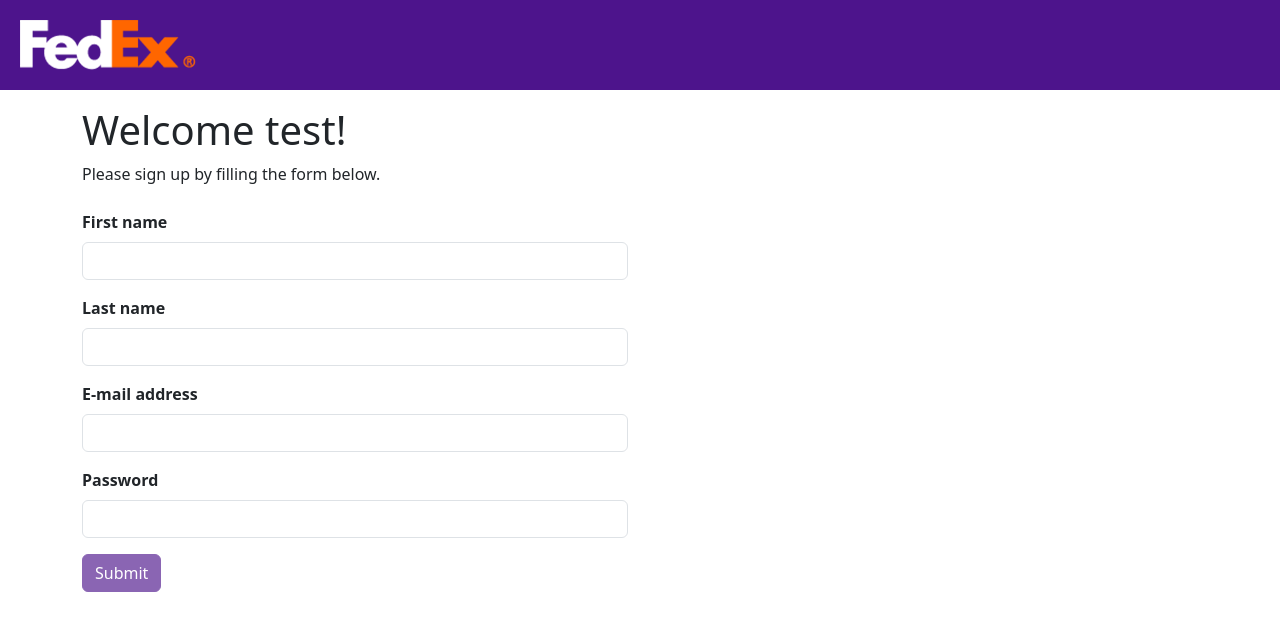
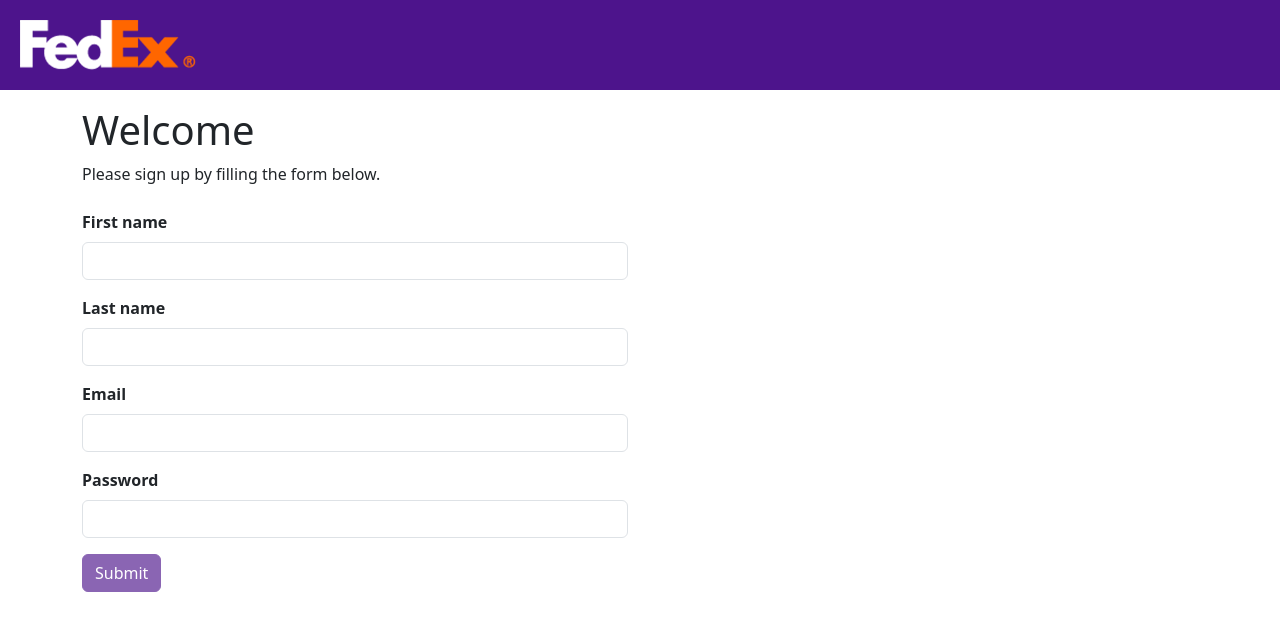
Before and after one commit to bamvillah/fedex-signup, an Angular app: page / in a window 1280 px wide. Shown: the top 630 px of the page. Built offline with nearby package versions, Linux system fonts and the light colour scheme.

Commit message:
Show full name and some styling updates.

```diff
--- a/src/app/components/signup/signup.component.html
+++ b/src/app/components/signup/signup.component.html
@@ -1,5 +1,5 @@
 <div class="row">
-  <h1 class="mt-3">Welcome {{ fullName }}!</h1>
+  <h1 class="mt-3">Welcome {{ fullName }}</h1>
   <p class="mb-4">Please sign up by filling the form below.</p>
 </div>
 
@@ -52,7 +52,7 @@
 
       <!-- Email field -->
       <div class="mb-3">
-        <label for="email" class="form-label fw-bold">E-mail address</label>
+        <label for="email" class="form-label fw-bold">Email</label>
         <input
           type="email"
           id="email"
@@ -62,16 +62,14 @@
           required
         />
 
-        <!-- E-mail error message -->
+        <!-- Email error message -->
         <div
           *ngIf="email?.invalid && (email?.dirty || email?.touched)"
           class="alert alert-danger"
         >
-          <div *ngIf="email?.errors?.['required']">
-            An email address is required.
-          </div>
+          <div *ngIf="email?.errors?.['required']">An email is required.</div>
           <div *ngIf="email?.errors?.['email']">
-            Please fill in a valid email address.
+            Please fill in a valid email.
           </div>
         </div>
       </div>
--- a/src/app/components/signup/signup.component.ts
+++ b/src/app/components/signup/signup.component.ts
@@ -1,6 +1,6 @@
 import { CommonModule } from '@angular/common';
 import { HttpClient } from '@angular/common/http';
-import { Component } from '@angular/core';
+import { Component, OnInit } from '@angular/core';
 import {
   FormControl,
   FormGroup,
@@ -18,7 +18,7 @@ import { PasswordValidator } from '../../shared/password.validator';
   templateUrl: './signup.component.html',
   styleUrl: './signup.component.scss',
 })
-export class SignupComponent {
+export class SignupComponent implements OnInit {
   getPhotosUrl = 'https://jsonplaceholder.typicode.com/photos/';
   postUserUrl = 'https://jsonplaceholder.typicode.com/users';
 
@@ -39,10 +39,20 @@ export class SignupComponent {
       PasswordValidator.upperAndLowerCase,
     ]),
   });
-  fullName: string = 'test';
+  fullName: string = '';
   formSuccessful: boolean = false;
 
   constructor(private http: HttpClient) {}
+
+  ngOnInit() {
+    this.onFormChange();
+  }
+
+  onFormChange() {
+    this.signUpForm.valueChanges.subscribe((val) => {
+      this.fullName = `${val.firstName} ${val.lastName}`;
+    });
+  }
 
   get firstName() {
     return this.signUpForm.get('firstName');
@@ -58,6 +68,14 @@ export class SignupComponent {
 
   get password() {
     return this.signUpForm.get('password');
+  }
+
+  calculateFullName() {
+    return (
+      this.signUpForm.get('firstName')?.value +
+      ' ' +
+      this.signUpForm.get('lastName')?.value
+    );
   }
 
   onFormSubmit() {
```
